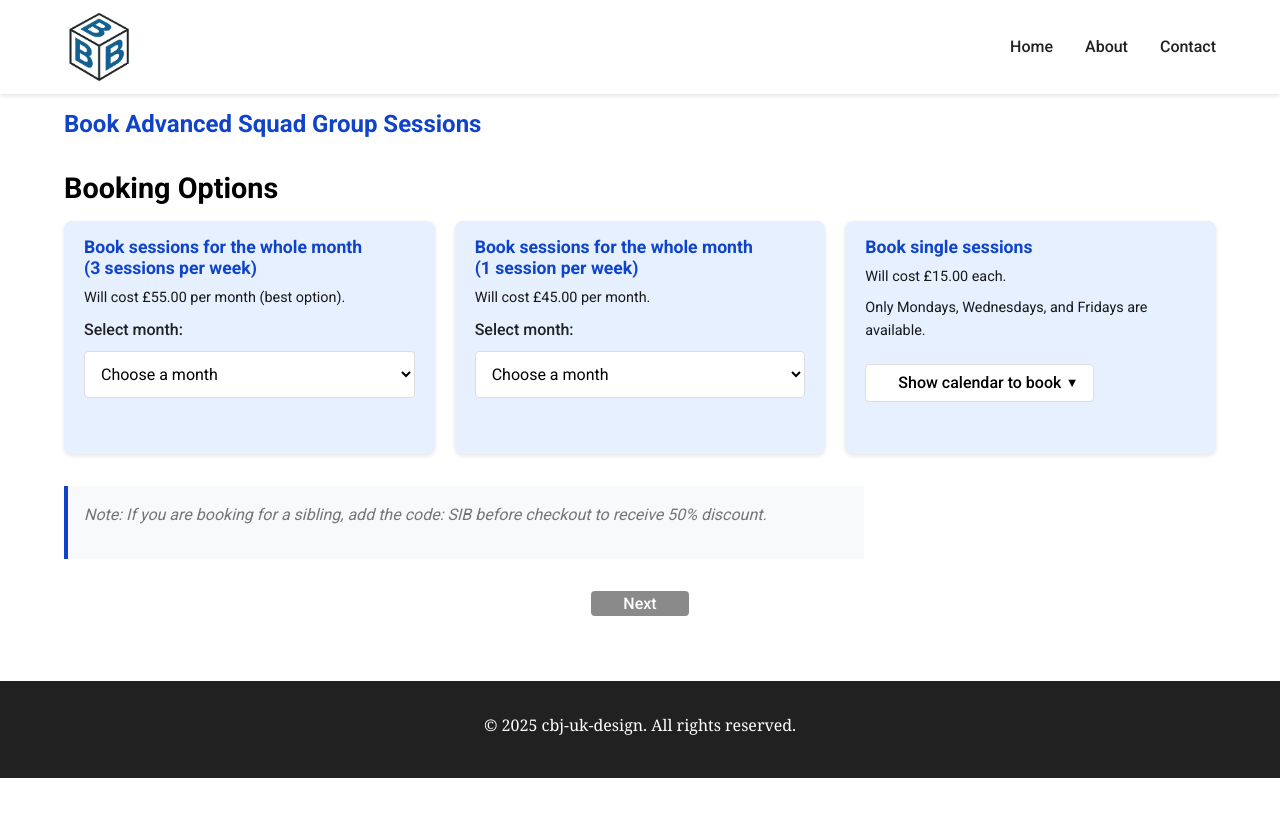
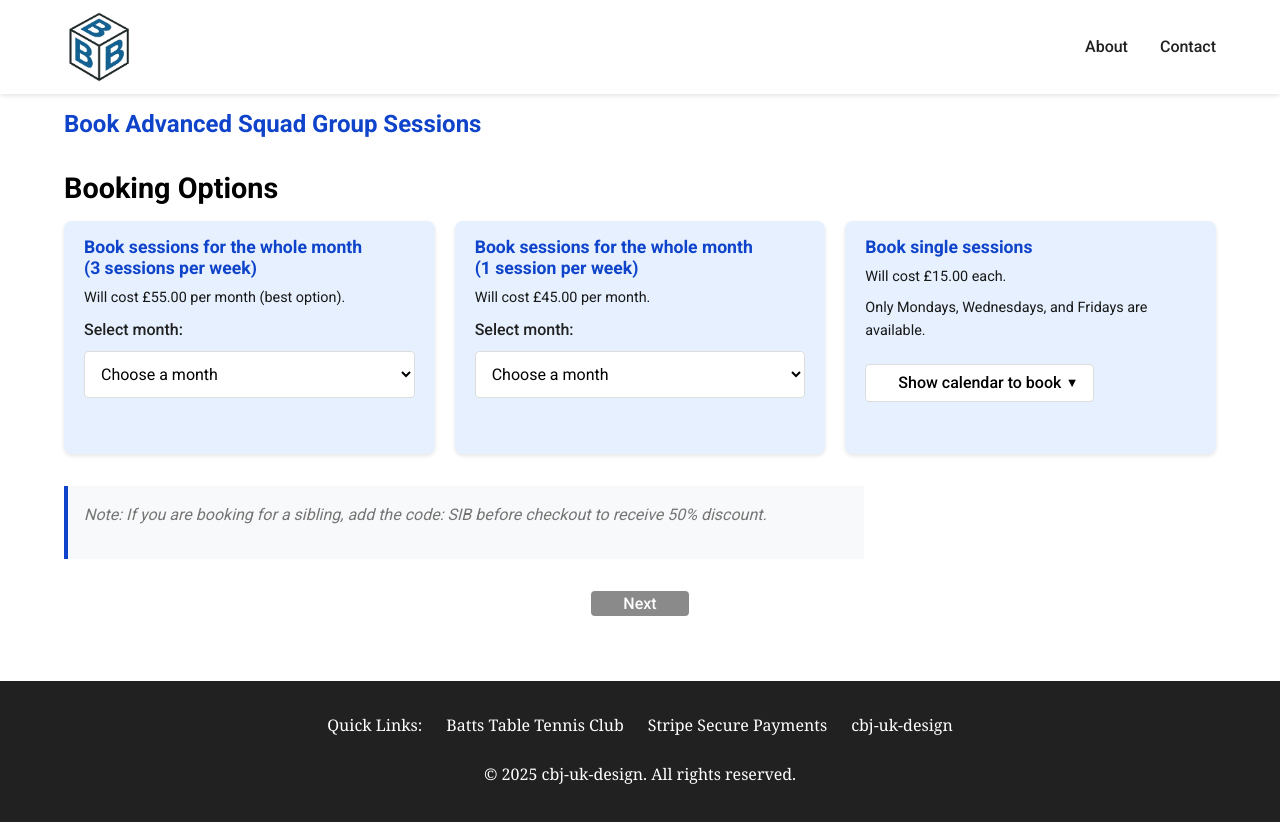
Before and after one commit to sonex-pro/batts-booking-buddy, a website: page advanced.html in a window 1280 px wide. Before the commit the page ends 800 px from the top, so only its background shows below. Drawn offline with Linux system fonts and the light colour scheme.

Commit message:
Update navigation and footer for consistency across all pages

```diff
--- a/advanced.html
+++ b/advanced.html
@@ -29,7 +29,7 @@
             </div>
             <nav class="nav">
                 <ul class="nav-list">
-                    <li class="nav-item"><a href="index.html#home" class="nav-link">Home</a></li>
+
                     <li class="nav-item"><a href="index.html#about" class="nav-link">About</a></li>
                     <li class="nav-item"><a href="index.html#contact" class="nav-link">Contact</a></li>
                 </ul>
@@ -114,10 +114,16 @@
         </section>
     </main>
     <footer class="footer">
-        <div class="container">
-            <p>&copy; 2025 cbj-uk-design. All rights reserved.</p>
+    <div class="container">
+        <div class="footer-links">
+            <p>Quick Links:</p>
+            <a href="https://www.battsharlow.com/" target="_blank">Batts Table Tennis Club</a>
+            <a href="https://stripe.com/gb/resources/more/secure-payment-systems-explained" target="_blank">Stripe Secure Payments</a>
+            <a href="mailto:cbj.uk.design@gmail.com">cbj-uk-design</a>
         </div>
-    </footer>
+        <p>&copy; 2025 cbj-uk-design. All rights reserved.</p>
+    </div>
+</footer>
     <script src="js/main.js"></script>
 </body>
 </html>
```
Also changed, not shown: contact.html (+10 -4 lines), index.html (+1 -1 lines).
